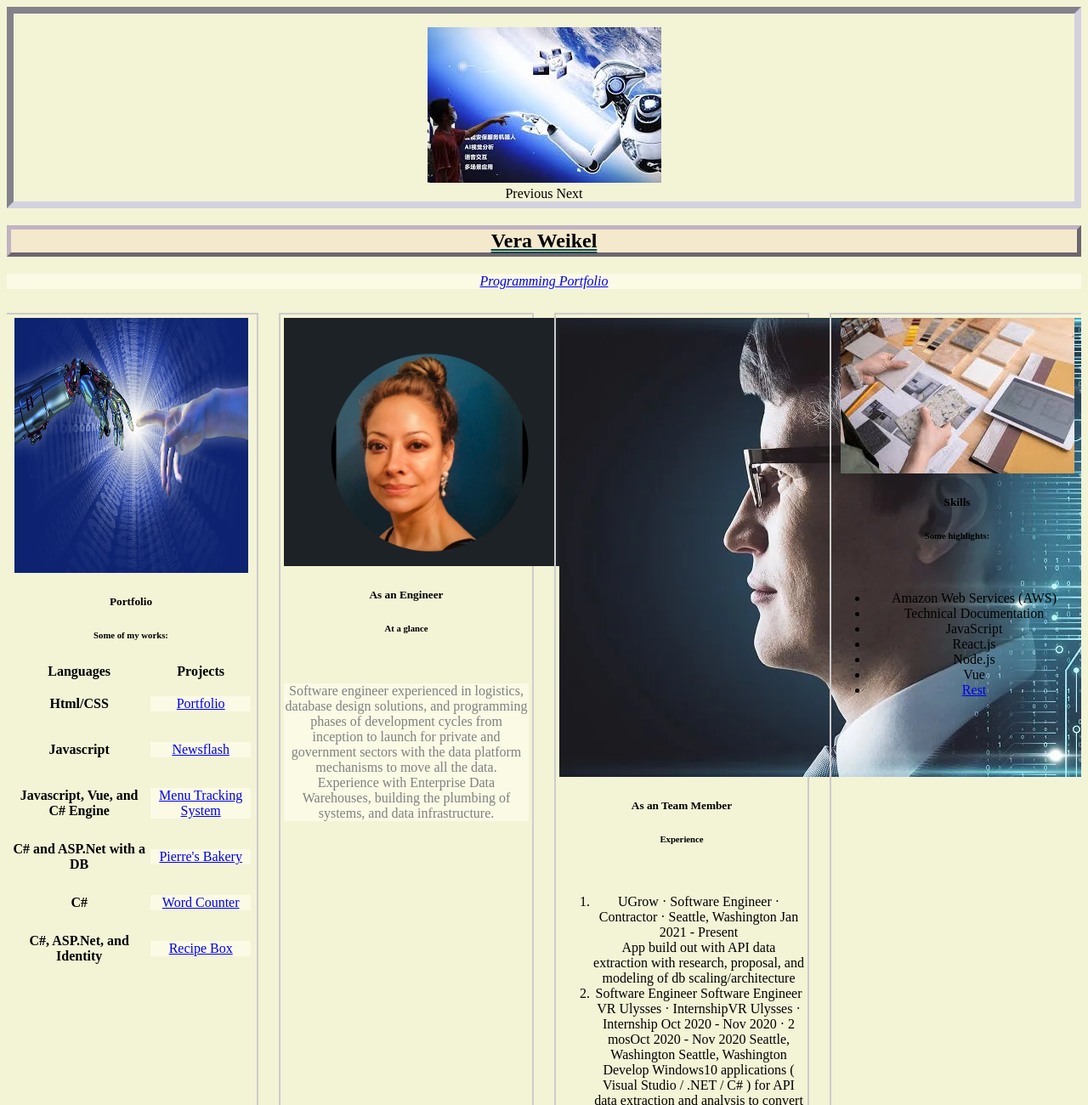
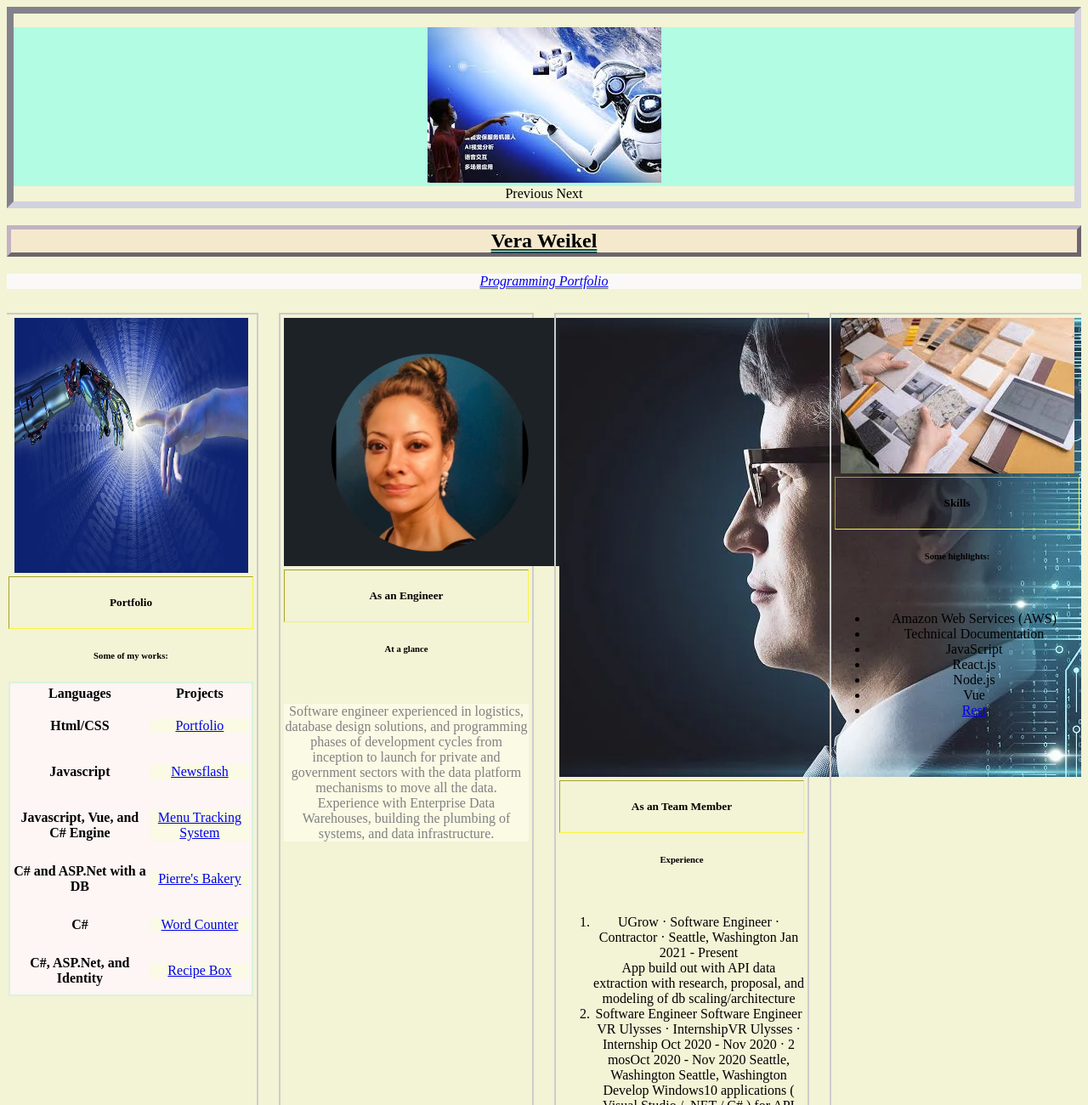
Before and after one commit to QuietEvolver/vera-portfolio, a plain HTML site: page index.html in a window 1280 px wide. Shown: the top 1300 px of the page at 85% size. Drawn offline with Linux system fonts and the light colour scheme.

Commit message:
It will add card-header, active, table, blkqt styles.

```diff
--- a/css/styles.css
+++ b/css/styles.css
@@ -34,7 +34,25 @@ body {
  padding: 4px;
 }
 
+.card-header {
+  border: 1.5px inset rgb(249, 246, 62);
+}
+
 p {
   background-color: rgb(250, 250, 229);
   color: grey !important;
 }
+
+.active {
+  background-color: rgb(177, 252, 227);
+}
+
+.blockquote {
+  background-color: rgb(251, 249, 247);
+  text-decoration: rgb(95, 103, 103) double underline;
+}
+
+table {
+  background-color: rgb(254, 245, 245);
+  border: 2px solid rgb(218, 243, 218);
+}
```
